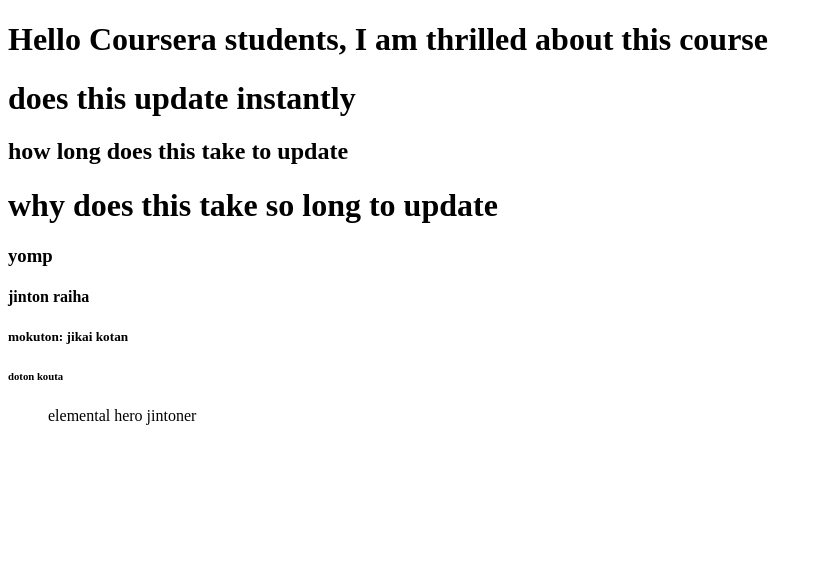
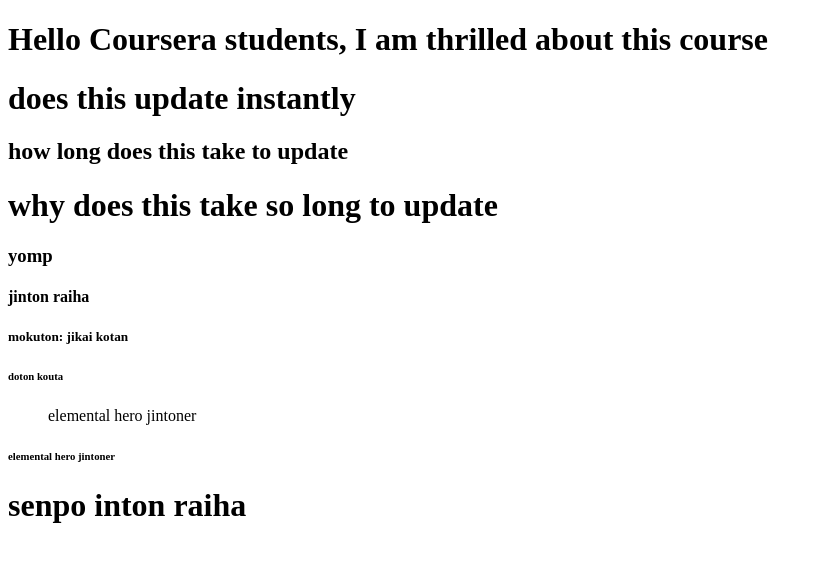
Before and after one commit to umangSrivastav/coursera-test, a plain HTML site: page index.html in a window 1280 px wide. Shown: the whole page, without its empty margins (0-823 px from the left). Drawn offline with Linux system fonts and the light colour scheme.

Commit message:
jinton genkai

```diff
--- a/index.html
+++ b/index.html
@@ -14,6 +14,9 @@
 	<h5>mokuton: jikai kotan</h5>
 	<h6>doton kouta</h6>
 	<ul>elemental hero jintoner</ul>
+	<h6>elemental hero jintoner</h6>
+	<h1> senpo inton raiha</h6>
+
 
 
 
```
